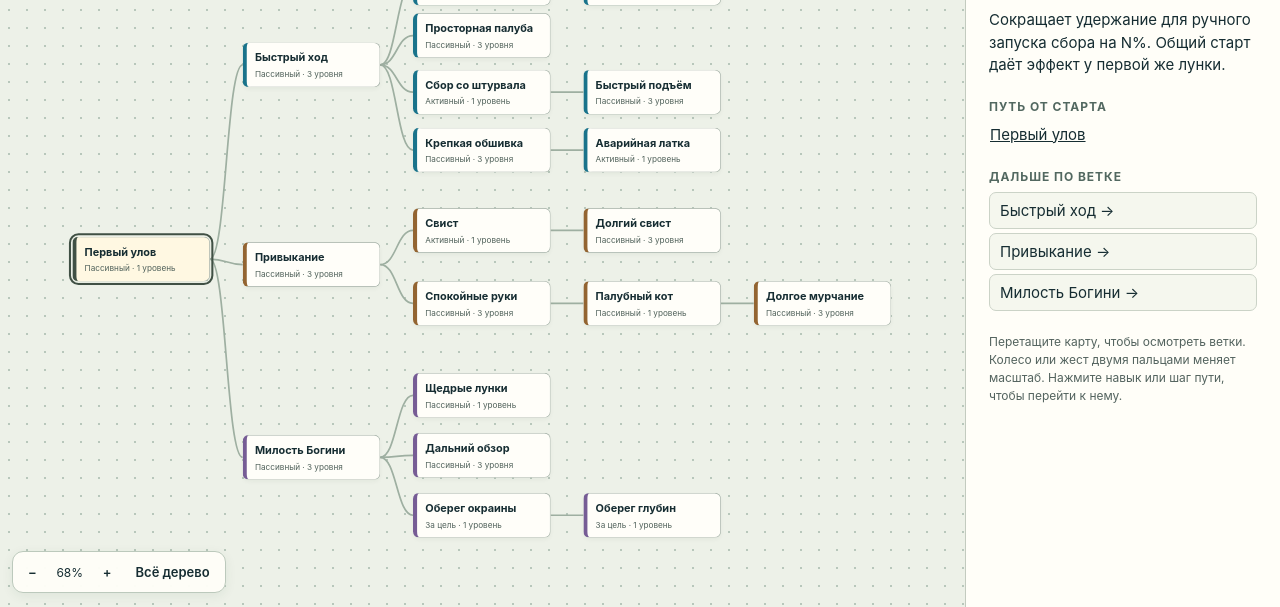
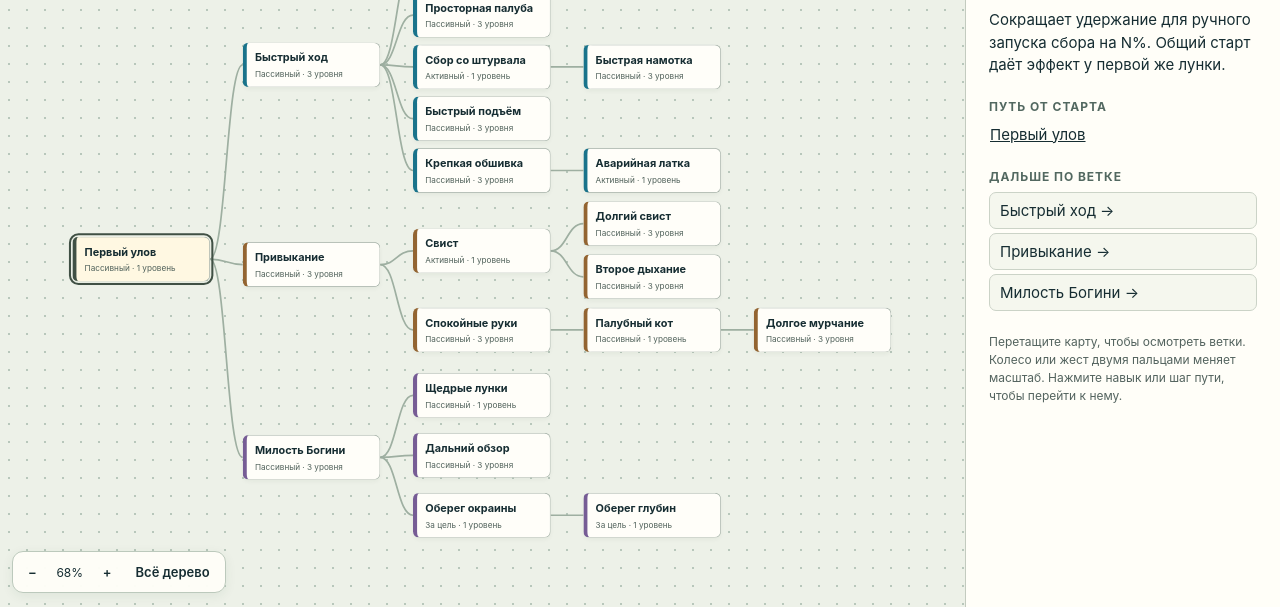
Before and after one commit to peta562/limb-skill-tree, a plain HTML site: page index.html in a window 1280 px wide. Shown: the part 193-800 px from the top of the page. Drawn offline with Linux system fonts and the light colour scheme.

Commit message:
Add full-burrow net fishing and separate cooldown upgrades

```diff
--- a/index.html
+++ b/index.html
@@ -5,24 +5,26 @@
 const nodes=[
   {"name":"Первый улов","parent":-1,"branch":0,"y":450,"ranks":1,"level":0,"detail":"сокращает удержание для ручного запуска сбора на N%. Общий старт даёт эффект у первой же лунки.","kind":"Пассивный"},
   {"name":"Быстрый ход","parent":0,"branch":1,"y":165,"ranks":3,"level":1,"detail":"повышает скорость вперёд на N%. Сокращает дорогу до лунки и обратно при любом выборе оснастки.","kind":"Пассивный"},
-  {"name":"Палубная клетка","parent":1,"branch":1,"y":45,"ranks":1,"level":2,"detail":"Добавляет клетку на N зайцев. Зайцы видны в клетке и сидят спокойно.","kind":"Пассивный"},
-  {"name":"Вторая клетка","parent":2,"branch":1,"y":45,"ranks":1,"level":3,"detail":"Добавляет ещё N безопасных мест. Улов сначала занимает свободные места в клетках, затем попадает на открытую палубу.","kind":"Пассивный"},
-  {"name":"Сбор со штурвала","parent":1,"branch":1,"y":205,"ranks":1,"level":2,"detail":"У штурвала появляется рычаг рыболовной сети. Подведи борт к лунке: доступная цель подсветится. По нажатию рычага сеть раскроется между бортом и лункой. Пока лодка в зоне вылова, лебёдка автоматически поднимает по зайцу каждые N секунд. Зайцы занимают свободные места по обычному приоритету. Игрок всё время управляет лодкой. Когда лунка опустеет, места закончатся или лодка выйдет из зоны, сеть втянется. Оставшихся зайцев можно забрать следующим заходом.","kind":"Активный"},
-  {"name":"Быстрый подъём","parent":4,"branch":1,"y":205,"ranks":3,"level":3,"detail":"Сокращает интервал между посадками на N% при ручном вылове и при работе сети.","kind":"Пассивный"},
-  {"name":"Крепкая обшивка","parent":1,"branch":1,"y":290,"ranks":3,"level":2,"detail":"повышает максимум прочности на N%. Открывает путь для игрока, который рискует потерять улов на обратной дороге.","kind":"Пассивный"},
-  {"name":"Аварийная латка","parent":6,"branch":1,"y":290,"ranks":1,"level":3,"detail":"Герой на палубе восстанавливает N% максимальной прочности. Запас на заплыв — N применений.","kind":"Активный"},
+  {"name":"Палубная клетка","parent":1,"branch":1,"y":16,"ranks":1,"level":2,"detail":"Добавляет клетку на N зайцев. Зайцы видны в клетке и сидят спокойно.","kind":"Пассивный"},
+  {"name":"Вторая клетка","parent":2,"branch":1,"y":16,"ranks":1,"level":3,"detail":"Добавляет ещё N безопасных мест. Улов сначала занимает свободные места в клетках, затем попадает на открытую палубу.","kind":"Пассивный"},
+  {"name":"Сбор со штурвала","parent":1,"branch":1,"y":168,"ranks":1,"level":2,"detail":"Подведи борт к лунке и нажми рычаг у штурвала. Сеть одним забросом забирает всех оставшихся в лунке зайцев. Рулить можно и во время заброса. Улов занимает места сначала в клетках, затем на палубе. После успешного заброса сеть перезаряжается N секунд. Если весь улов не помещается, рычаг показывает, сколько мест не хватает. Лунку можно собрать вручную, заряд сети сохраняется.","kind":"Активный"},
+  {"name":"Быстрый подъём","parent":1,"branch":1,"y":244,"ranks":3,"level":2,"detail":"При ручном вылове с палубы сокращает интервал между посадками зайцев на N%. Удобен для лунок, к которым лодка подошла во время перезарядки сети.","kind":"Пассивный"},
+  {"name":"Крепкая обшивка","parent":1,"branch":1,"y":320,"ranks":3,"level":2,"detail":"повышает максимум прочности на N%. Открывает путь для игрока, который рискует потерять улов на обратной дороге.","kind":"Пассивный"},
+  {"name":"Аварийная латка","parent":6,"branch":1,"y":320,"ranks":1,"level":3,"detail":"Герой на палубе восстанавливает N% максимальной прочности. Запас на заплыв — N применений.","kind":"Активный"},
   {"name":"Привыкание","parent":0,"branch":2,"y":458,"ranks":3,"level":1,"detail":"даёт каждому зайцу на открытой палубе дополнительные N с спокойствия после посадки. Входной навык позволяет закончить манёвр подле лунки.","kind":"Пассивный"},
-  {"name":"Свист","parent":8,"branch":2,"y":408,"ranks":1,"level":2,"detail":"с палубы или из-за руля прерывает начавшиеся побеги и прогрызания. Все зайцы на палубе спокойны N с. Перезарядка N с. Ранняя активная способность помогает, когда угроз несколько.","kind":"Активный"},
-  {"name":"Долгий свист","parent":9,"branch":2,"y":408,"ranks":3,"level":3,"detail":"увеличивает длительность спокойствия до N с. Это докачка для игрока, которому уже знаком свист, но обычно не хватает времени на манёвр.","kind":"Пассивный"},
-  {"name":"Спокойные руки","parent":8,"branch":2,"y":515,"ranks":3,"level":2,"detail":"после ручного успокоения заяц спокоен N с. Так игрок осваивает действие, которое затем сможет поручить коту.","kind":"Пассивный"},
-  {"name":"Палубный кот","parent":11,"branch":2,"y":515,"ranks":1,"level":3,"detail":"пассивно ходит по палубе, подходит к одному зайцу и успокаивает его на N с. В приоритете зайцы, готовые сбежать или грызущие лодку. Кот помогает с одиночными угрозами во время руления.","kind":"Пассивный"},
-  {"name":"Долгое мурчание","parent":12,"branch":2,"y":515,"ranks":3,"level":4,"detail":"увеличивает спокойствие после визита кота до N с. На полной палубе это даёт коту время дойти до следующего зайца.","kind":"Пассивный"},
+  {"name":"Свист","parent":8,"branch":2,"y":438,"ranks":1,"level":2,"detail":"с палубы или из-за руля прерывает начавшиеся побеги и прогрызания. Все зайцы на палубе спокойны N с. Перезарядка N с. Ранняя активная способность помогает, когда угроз несколько.","kind":"Активный"},
+  {"name":"Долгий свист","parent":9,"branch":2,"y":398,"ranks":3,"level":3,"detail":"увеличивает длительность спокойствия до N с. Это докачка для игрока, которому уже знаком свист, но обычно не хватает времени на манёвр.","kind":"Пассивный"},
+  {"name":"Спокойные руки","parent":8,"branch":2,"y":554,"ranks":3,"level":2,"detail":"после ручного успокоения заяц спокоен N с. Так игрок осваивает действие, которое затем сможет поручить коту.","kind":"Пассивный"},
+  {"name":"Палубный кот","parent":11,"branch":2,"y":554,"ranks":1,"level":3,"detail":"пассивно ходит по палубе, подходит к одному зайцу и успокаивает его на N с. В приоритете зайцы, готовые сбежать или грызущие лодку. Кот помогает с одиночными угрозами во время руления.","kind":"Пассивный"},
+  {"name":"Долгое мурчание","parent":12,"branch":2,"y":554,"ranks":3,"level":4,"detail":"увеличивает спокойствие после визита кота до N с. На полной палубе это даёт коту время дойти до следующего зайца.","kind":"Пассивный"},
   {"name":"Милость Богини","parent":0,"branch":3,"y":741,"ranks":3,"level":1,"detail":"При обмене доставленных зайцев в хабе начисляет дополнительно N% ОП от базовой награды. Для каждого из трёх уровней баланс задаёт свой итоговый процент. Применяется бонус текущего уровня.","kind":"Пассивный"},
   {"name":"Щедрые лунки","parent":14,"branch":3,"y":650,"ranks":1,"level":2,"detail":"Показывает на мини-карте, сколько зайцев осталось в каждой видимой лунке. Помогает выбрать цель с учётом расстояния и свободных мест.","kind":"Пассивный"},
   {"name":"Дальний обзор","parent":14,"branch":3,"y":738,"ranks":3,"level":2,"detail":"Увеличивает радиус мини-карты на N%. После «Милости Богини» помогает выбирать следующие лунки на большем расстоянии.","kind":"Пассивный"},
   {"name":"Оберег окраины","parent":14,"branch":3,"y":826,"ranks":1,"level":2,"detail":"Узел прогресса для первого нового региона. Предлагаемая цель — доставить в хаб N зайцев из стартового региона. Формат доступа и эффект оберега зависят от решения по локациям в ТЗ.","kind":"За цель"},
   {"name":"Оберег глубин","parent":17,"branch":3,"y":826,"ranks":1,"level":3,"detail":"Следующий региональный рубеж после «Оберега окраины». Предлагаемая цель — доставить в хаб N зайцев из уже доступного региона. Эффект зависит от решения по локациям в ТЗ.","kind":"За цель"},
-  {"name":"Просторная палуба","parent":1,"branch":1,"y":122,"ranks":3,"level":2,"detail":"Каждый уровень добавляет N мест на открытой палубе. Лодка может забрать больше зайцев за рейс. Зайцы на этих местах свободно двигаются, могут сбежать или прогрызть обшивку. Для безопасной перевозки служат клетки.","kind":"Пассивный"}
+  {"name":"Просторная палуба","parent":1,"branch":1,"y":92,"ranks":3,"level":2,"detail":"Каждый уровень добавляет N мест на открытой палубе. Лодка может забрать больше зайцев за рейс. Зайцы на этих местах свободно двигаются, могут сбежать или прогрызть обшивку. Для безопасной перевозки служат клетки.","kind":"Пассивный"},
+  {"name":"Быстрая намотка","parent":4,"branch":1,"y":168,"ranks":3,"level":3,"detail":"Сокращает перезарядку рыболовной сети на N%. Чем раньше готов следующий заброс, тем чаще можно подбирать целые лунки по пути.","kind":"Пассивный"},
+  {"name":"Второе дыхание","parent":9,"branch":2,"y":476,"ranks":3,"level":3,"detail":"Сокращает перезарядку свиста на N%. Помогает успеть ко второй волне побегов или прогрызаний. Длительность спокойствия повышает отдельный навык «Долгий свист».","kind":"Пассивный"}
 ];
 function rankLabel(n){return n.ranks===1?'1 уровень':'3 уровня'}
 const labels=['Старт','Лодка','Уход за зайцами','Благословения Богини'],colors=['#405044','#19738b','#936431','#765c95'],q=s=>document.querySelector(s),world=q('#world'),surface=q('#surface'),edges=q('#edges'),buttons=[],paths=[];let current=0,scale=1,tx=0,ty=0;
```
